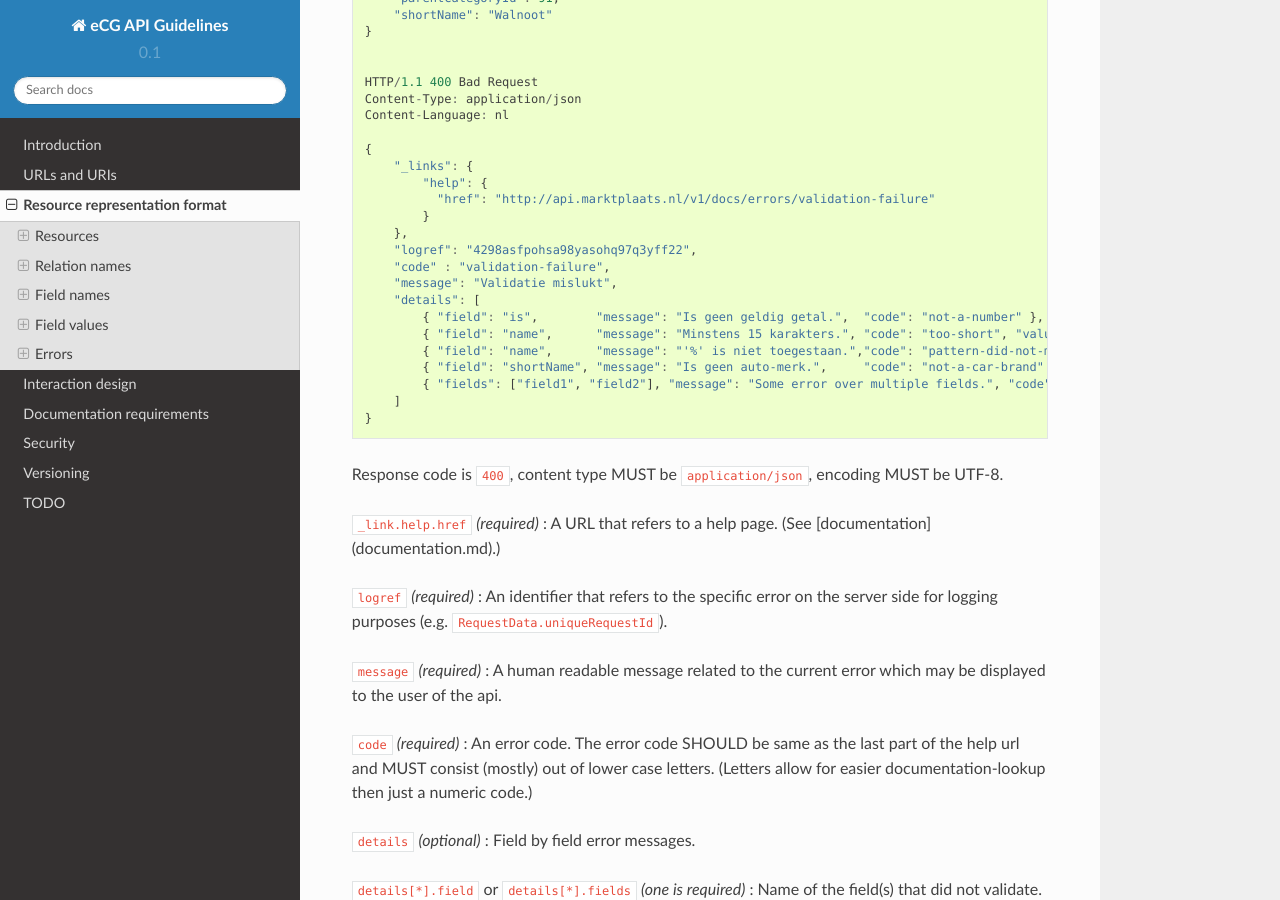
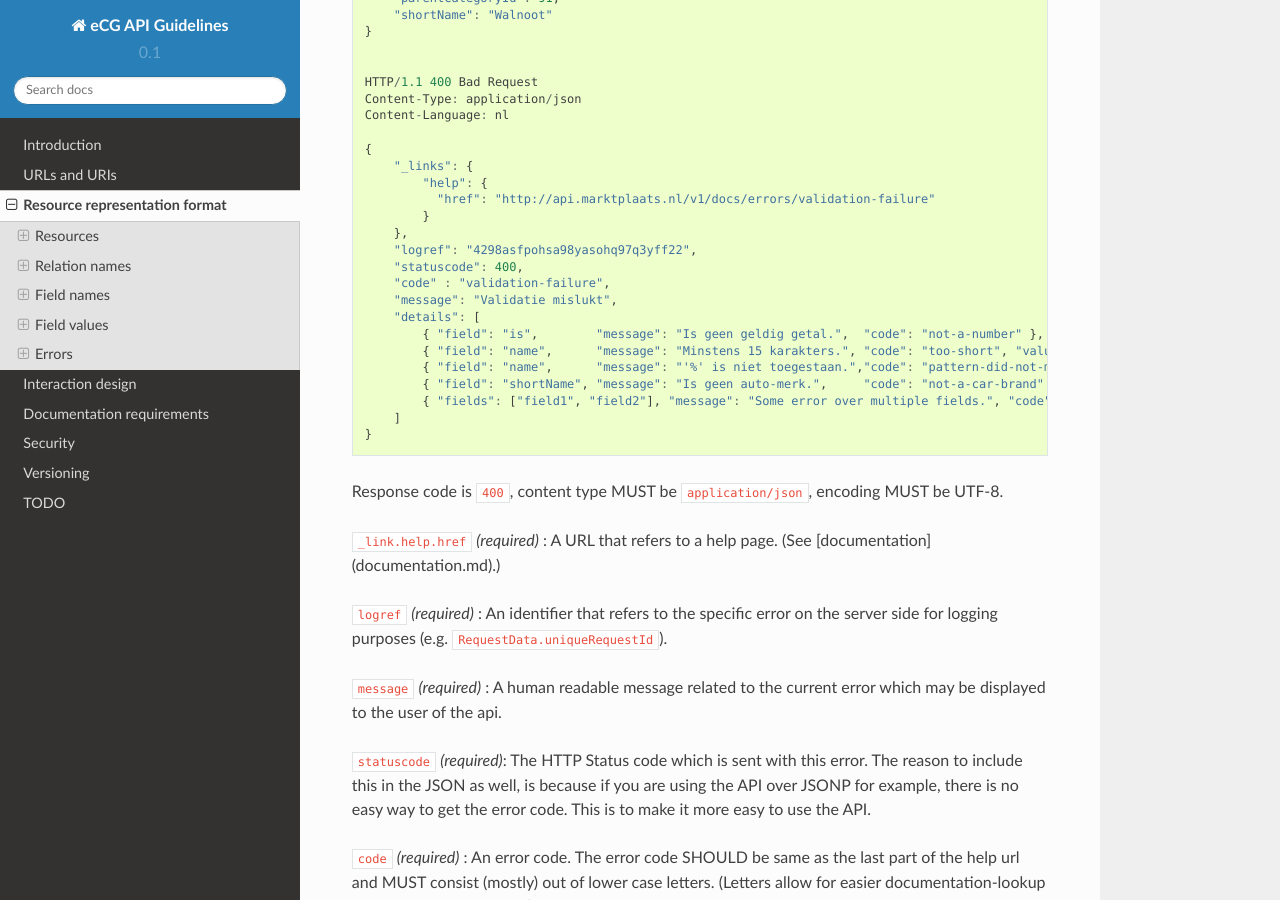
Before and after one commit to ecg-marktplaats/marktplaats-api-guidelines, a Sphinx documentation site: the page built from source/resource-representation-format.rst, in a window 1280 px wide and 900 px high, scrolled down 5908 px. Built offline with Sphinx 7.4.7 and the Read the Docs theme 2.0.0, drawn with Linux system fonts in a browser that asks for light colours.

Commit message:
Add status code to error messages

```diff
--- a/source/resource-representation-format.rst
+++ b/source/resource-representation-format.rst
@@ -291,6 +291,7 @@ Here is an example request that produces an error response:
             }
         },
         "logref": "4298asfpohsa98yasohq97q3yff22",
+        "statuscode": 400,
         "code" : "validation-failure",
         "message": "Validatie mislukt",
         "details": [
@@ -311,6 +312,8 @@ Response code is ``400``, content type MUST be ``application/json``, encoding MU
 
 ``message`` *(required)* : A human readable message related to the current error which may be displayed to the user of
 the api.
+
+``statuscode`` *(required)*: The HTTP Status code which is sent with this error. The reason to include this in the JSON as well, is because if you are using the API over JSONP for example, there is no easy way to get the error code. This is to make it more easy to use the API.
 
 ``code`` *(required)* : An error code. The error code SHOULD be same as the last part of the help url and MUST
 consist (mostly) out of lower case letters. (Letters allow for easier documentation-lookup then just a numeric code.)
```
